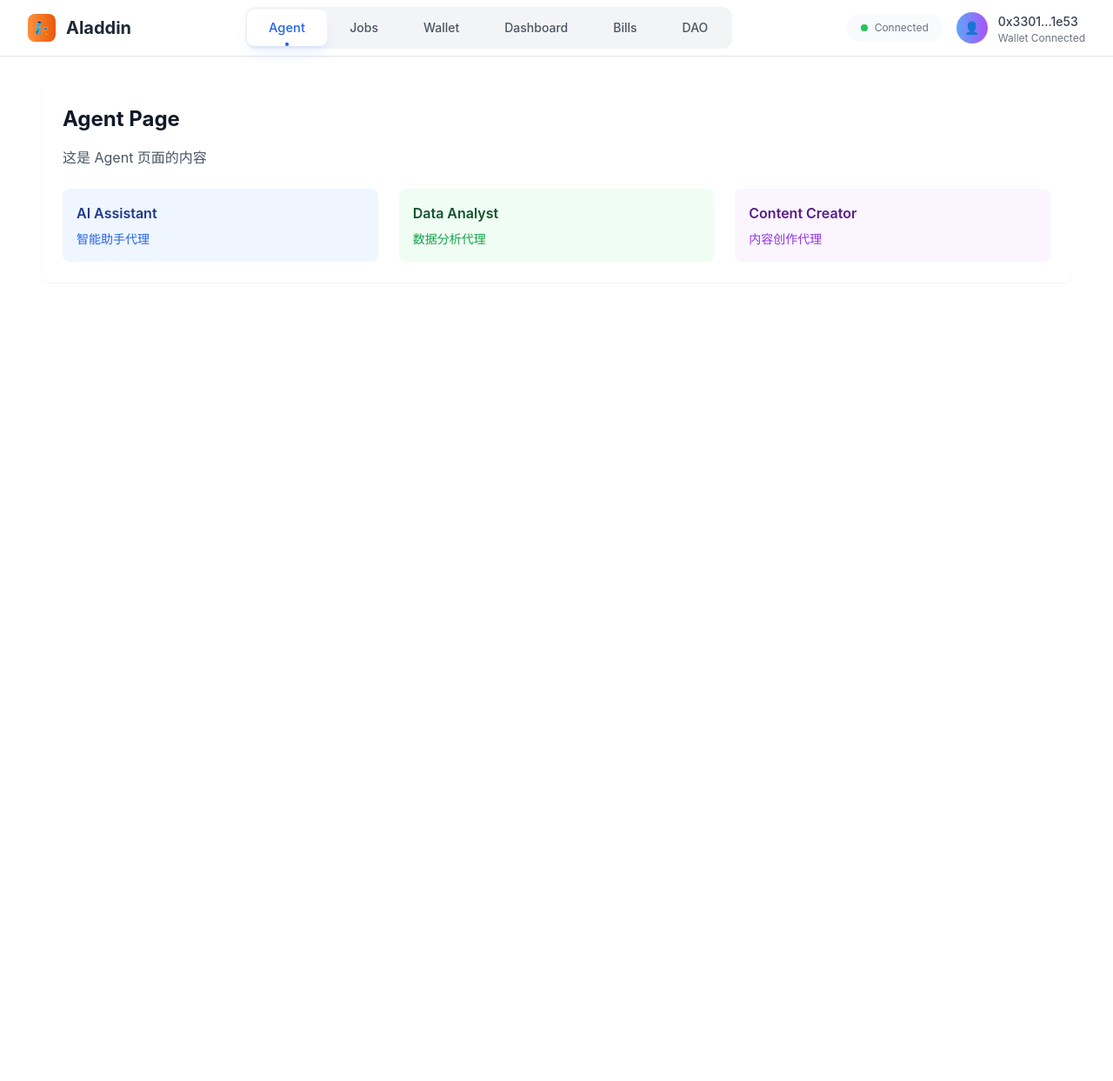
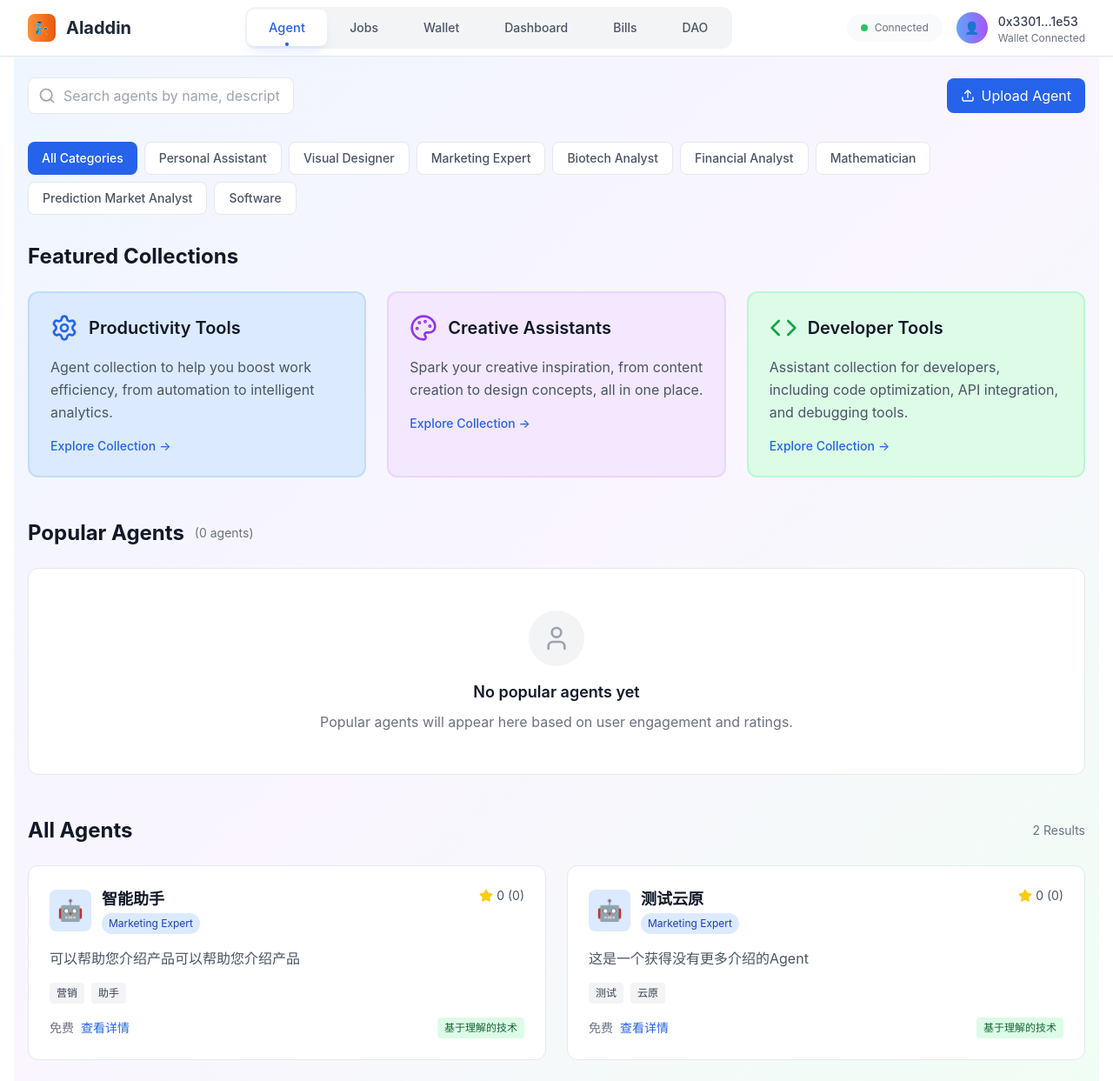
Before and after one commit to Aladdin-5/aladdin-frontend, a React app: page /agent in a window 1280 px wide. Shown: the whole page at 87% size. Before the commit the page ends 800 px from the top, so only its background shows below. Built offline with nearby package versions, Linux system fonts and the light colour scheme; the HTML template or start-up script is replaced by a standard one.

Commit message:
'feat:agents页面框架'

```diff
--- a/src/pages/AgentPage.tsx
+++ b/src/pages/AgentPage.tsx
@@ -1,27 +1,211 @@
-const AgentPage: React.FC = () => {
+import React, { useState } from 'react';
+import { Search, Upload, Star, User, Code, Palette, BarChart3, Calculator, TrendingUp, Settings } from 'lucide-react';
+
+const AgentPage = () => {
+  const [searchTerm, setSearchTerm] = useState('');
+  const [activeCategory, setActiveCategory] = useState('All Categories');
+
+  const categories = [
+    'All Categories',
+    'Personal Assistant',
+    'Visual Designer',
+    'Marketing Expert',
+    'Biotech Analyst',
+    'Financial Analyst',
+    'Mathematician',
+    'Prediction Market Analyst',
+    'Software'
+  ];
+
+  const featuredCollections = [
+    {
+      title: 'Productivity Tools',
+      description: 'Agent collection to help you boost work efficiency, from automation to intelligent analytics.',
+      icon: Settings,
+      color: 'bg-blue-100 border-blue-200',
+      iconColor: 'text-blue-600'
+    },
+    {
+      title: 'Creative Assistants',
+      description: 'Spark your creative inspiration, from content creation to design concepts, all in one place.',
+      icon: Palette,
+      color: 'bg-purple-100 border-purple-200',
+      iconColor: 'text-purple-600'
+    },
+    {
+      title: 'Developer Tools',
+      description: 'Assistant collection for developers, including code optimization, API integration, and debugging tools.',
+      icon: Code,
+      color: 'bg-green-100 border-green-200',
+      iconColor: 'text-green-600'
+    }
+  ];
+
+  const agents = [
+    {
+      id: 1,
+      name: '智能助手',
+      category: 'Marketing Expert',
+      rating: 0.0,
+      reviews: 0,
+      description: '可以帮助您介绍产品可以帮助您介绍产品',
+      tags: ['营销', '助手'],
+      features: ['基于理解的技术'],
+      avatar: '🤖',
+      isFree: true
+    },
+    {
+      id: 2,
+      name: '测试云原',
+      category: 'Marketing Expert',
+      rating: 0.0,
+      reviews: 0,
+      description: '这是一个获得没有更多介绍的Agent',
+      tags: ['测试', '云原'],
+      features: ['基于理解的技术'],
+      avatar: '🤖',
+      isFree: true
+    }
+  ];
+
+  const filteredAgents = agents.filter(agent =>
+    agent.name.toLowerCase().includes(searchTerm.toLowerCase()) ||
+    agent.description.toLowerCase().includes(searchTerm.toLowerCase())
+  );
+
   return (
-    <div className="max-w-7xl mx-auto px-4 sm:px-6 lg:px-8 py-8">
-      <div className="bg-white rounded-lg shadow-sm p-6">
-        <h1 className="text-2xl font-bold text-gray-900 mb-4">Agent Page</h1>
-        <p className="text-gray-600">这是 Agent 页面的内容</p>
+    <div className="min-h-screen bg-gradient-to-br from-blue-50 via-purple-50 to-green-50">
+      <div className="max-w-7xl mx-auto px-4 py-6">
+        {/* Header */}
+        <div className="flex items-center justify-between mb-8">
+          <div className="flex items-center space-x-4">
+            <div className="relative flex-1 max-w-md">
+              <Search className="absolute left-3 top-1/2 transform -translate-y-1/2 text-gray-400 w-5 h-5" />
+              <input
+                type="text"
+                placeholder="Search agents by name, description, tags..."
+                className="w-full pl-10 pr-4 py-2 border border-gray-200 rounded-lg focus:outline-none focus:ring-2 focus:ring-blue-500 focus:border-transparent"
+                value={searchTerm}
+                onChange={(e) => setSearchTerm(e.target.value)}
+              />
+            </div>
+          </div>
+          <button className="flex items-center space-x-2 bg-blue-600 text-white px-4 py-2 rounded-lg hover:bg-blue-700 transition-colors">
+            <Upload className="w-4 h-4" />
+            <span>Upload Agent</span>
+          </button>
+        </div>
 
-        {/* Agent页面的具体内容 */}
-        <div className="mt-6 grid grid-cols-1 md:grid-cols-2 lg:grid-cols-3 gap-6">
-          <div className="bg-blue-50 p-4 rounded-lg">
-            <h3 className="font-semibold text-blue-900">AI Assistant</h3>
-            <p className="text-blue-600 text-sm mt-2">智能助手代理</p>
+        {/* Categories */}
+        <div className="flex flex-wrap gap-2 mb-8">
+          {categories.map((category) => (
+            <button
+              key={category}
+              onClick={() => setActiveCategory(category)}
+              className={`px-4 py-2 rounded-lg text-sm font-medium transition-colors ${
+                activeCategory === category
+                  ? 'bg-blue-600 text-white'
+                  : 'bg-white text-gray-600 hover:bg-gray-50 border border-gray-200'
+              }`}
+            >
+              {category}
+            </button>
+          ))}
+        </div>
+
+        {/* Featured Collections */}
+        <div className="mb-12">
+          <h2 className="text-2xl font-bold text-gray-900 mb-6">Featured Collections</h2>
+          <div className="grid grid-cols-1 md:grid-cols-3 gap-6">
+            {featuredCollections.map((collection, index) => (
+              <div key={index} className={`${collection.color} rounded-xl p-6 border-2 hover:shadow-lg transition-shadow cursor-pointer`}>
+                <div className="flex items-center mb-4">
+                  <collection.icon className={`w-8 h-8 ${collection.iconColor} mr-3`} />
+                  <h3 className="text-xl font-semibold text-gray-900">{collection.title}</h3>
+                </div>
+                <p className="text-gray-600 mb-4 leading-relaxed">{collection.description}</p>
+                <button className="text-blue-600 hover:text-blue-800 font-medium text-sm flex items-center">
+                  Explore Collection
+                  <span className="ml-1">→</span>
+                </button>
+              </div>
+            ))}
           </div>
-          <div className="bg-green-50 p-4 rounded-lg">
-            <h3 className="font-semibold text-green-900">Data Analyst</h3>
-            <p className="text-green-600 text-sm mt-2">数据分析代理</p>
+        </div>
+
+        {/* Popular Agents */}
+        <div className="mb-12">
+          <div className="flex items-center mb-6">
+            <h2 className="text-2xl font-bold text-gray-900">Popular Agents</h2>
+            <span className="ml-3 text-sm text-gray-500">(0 agents)</span>
           </div>
-          <div className="bg-purple-50 p-4 rounded-lg">
-            <h3 className="font-semibold text-purple-900">Content Creator</h3>
-            <p className="text-purple-600 text-sm mt-2">内容创作代理</p>
+          <div className="bg-white rounded-xl p-12 text-center border border-gray-200">
+            <div className="w-16 h-16 bg-gray-100 rounded-full flex items-center justify-center mx-auto mb-4">
+              <User className="w-8 h-8 text-gray-400" />
+            </div>
+            <h3 className="text-lg font-semibold text-gray-900 mb-2">No popular agents yet</h3>
+            <p className="text-gray-500">Popular agents will appear here based on user engagement and ratings.</p>
+          </div>
+        </div>
+
+        {/* All Agents */}
+        <div>
+          <div className="flex items-center justify-between mb-6">
+            <h2 className="text-2xl font-bold text-gray-900">All Agents</h2>
+            <span className="text-sm text-gray-500">2 Results</span>
+          </div>
+
+          <div className="grid grid-cols-1 md:grid-cols-2 gap-6">
+            {filteredAgents.map((agent) => (
+              <div key={agent.id} className="bg-white rounded-xl p-6 border border-gray-200 hover:shadow-lg transition-shadow">
+                <div className="flex items-start justify-between mb-4">
+                  <div className="flex items-center space-x-3">
+                    <div className="w-12 h-12 bg-blue-100 rounded-lg flex items-center justify-center">
+                      <span className="text-2xl">{agent.avatar}</span>
+                    </div>
+                    <div>
+                      <h3 className="text-lg font-semibold text-gray-900">{agent.name}</h3>
+                      <span className="inline-block bg-blue-100 text-blue-800 text-xs px-2 py-1 rounded-full">
+                        {agent.category}
+                      </span>
+                    </div>
+                  </div>
+                  <div className="flex items-center space-x-1">
+                    <Star className="w-4 h-4 text-yellow-400 fill-current" />
+                    <span className="text-sm text-gray-600">{agent.rating} ({agent.reviews})</span>
+                  </div>
+                </div>
+
+                <p className="text-gray-600 mb-4">{agent.description}</p>
+
+                <div className="flex flex-wrap gap-2 mb-4">
+                  {agent.tags.map((tag, index) => (
+                    <span key={index} className="bg-gray-100 text-gray-700 text-xs px-2 py-1 rounded">
+                      {tag}
+                    </span>
+                  ))}
+                </div>
+
+                <div className="flex items-center justify-between">
+                  <div className="flex items-center space-x-2">
+                    <span className="text-sm text-gray-500">免费</span>
+                    <span className="text-sm text-blue-600">查看详情</span>
+                  </div>
+                  <div className="flex items-center space-x-2">
+                    {agent.features.map((feature, index) => (
+                      <span key={index} className="text-xs bg-green-100 text-green-800 px-2 py-1 rounded">
+                        {feature}
+                      </span>
+                    ))}
+                  </div>
+                </div>
+              </div>
+            ))}
           </div>
         </div>
       </div>
     </div>
   );
 };
+
 export default AgentPage;
```
